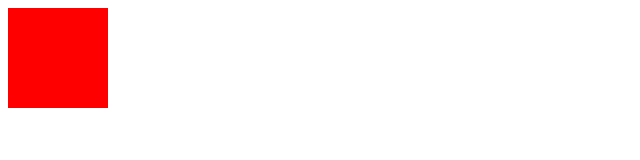
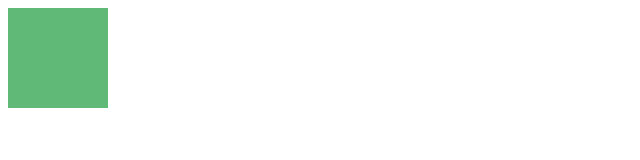
Before and after one commit to VladPryima/test, a plain HTML site: page index.html in a window 1280 px wide. Shown: the whole page, without its empty margins (0-640 px from the left). Drawn offline with Linux system fonts and the light colour scheme.

Commit message:
change color

```diff
--- a/index.html
+++ b/index.html
@@ -6,7 +6,7 @@
     <title>Document</title>
 </head>
 <body>
-    <div style="width: 100px; height: 100px; background-color: red;">
+    <div style="width: 100px; height: 100px; background-color: rgb(97, 185, 119);">
 
     </div>
 
```
